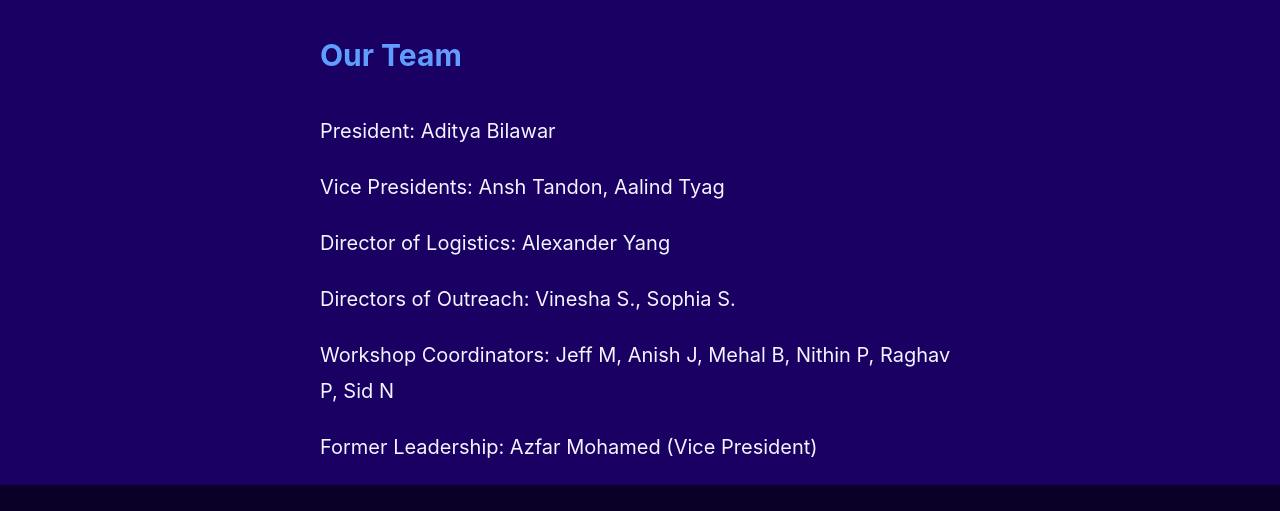
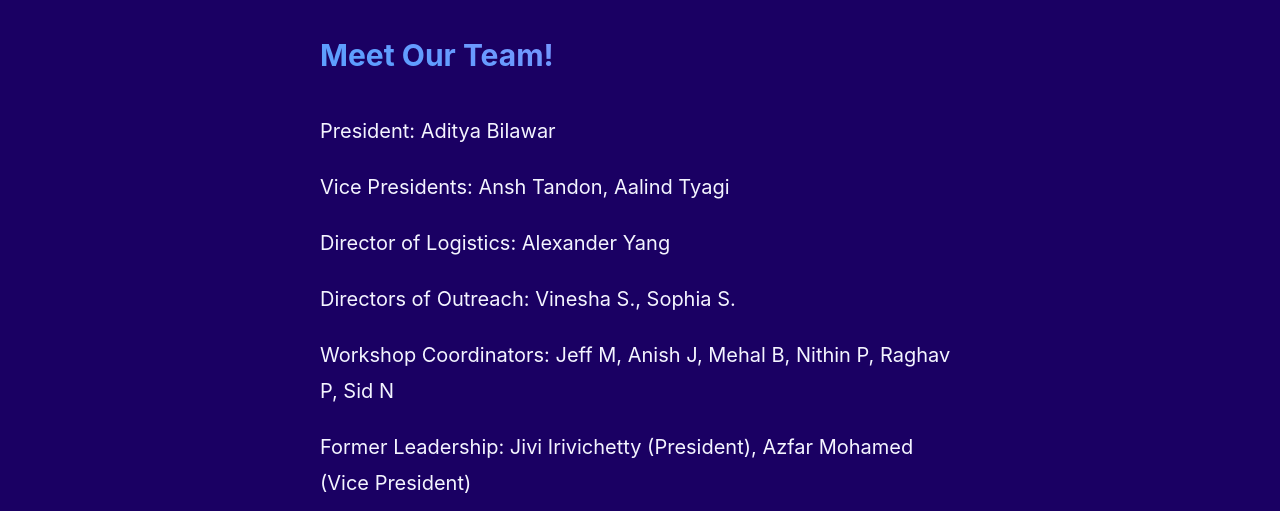
Before and after one commit to WWPHacks22/wwphacks.github.io, a plain HTML site: page index.html in a window 1280 px wide. Shown: the part 5454-5965 px from the top of the page. Drawn offline with Linux system fonts and the light colour scheme; some packages are replaced by stand-ins of ours; a script that the page names is missing; a web font is replaced by a local one.

Commit message:
Update index.html

```diff
--- a/index.html
+++ b/index.html
@@ -386,13 +386,13 @@
     <div id="team">
       <div class="row">
         <div class="col-6">
-          <h4 class="gradient">Our Team</h4>
+          <h4 class="gradient">Meet Our Team!</h4>
           <p>President: Aditya Bilawar</p>
-          <p>Vice Presidents: Ansh Tandon, Aalind Tyag</p>
+          <p>Vice Presidents: Ansh Tandon, Aalind Tyagi</p>
           <p>Director of Logistics: Alexander Yang</p>
           <p>Directors of Outreach: Vinesha S., Sophia S.</p>
           <p>Workshop Coordinators: Jeff M, Anish J, Mehal B, Nithin P, Raghav P, Sid N</p>
-          <p>Former Leadership: Azfar Mohamed (Vice President)</p>
+          <p>Former Leadership: Jivi Irivichetty (President), Azfar Mohamed (Vice President)</p>
           </div>
         </div>
       </div>
```
